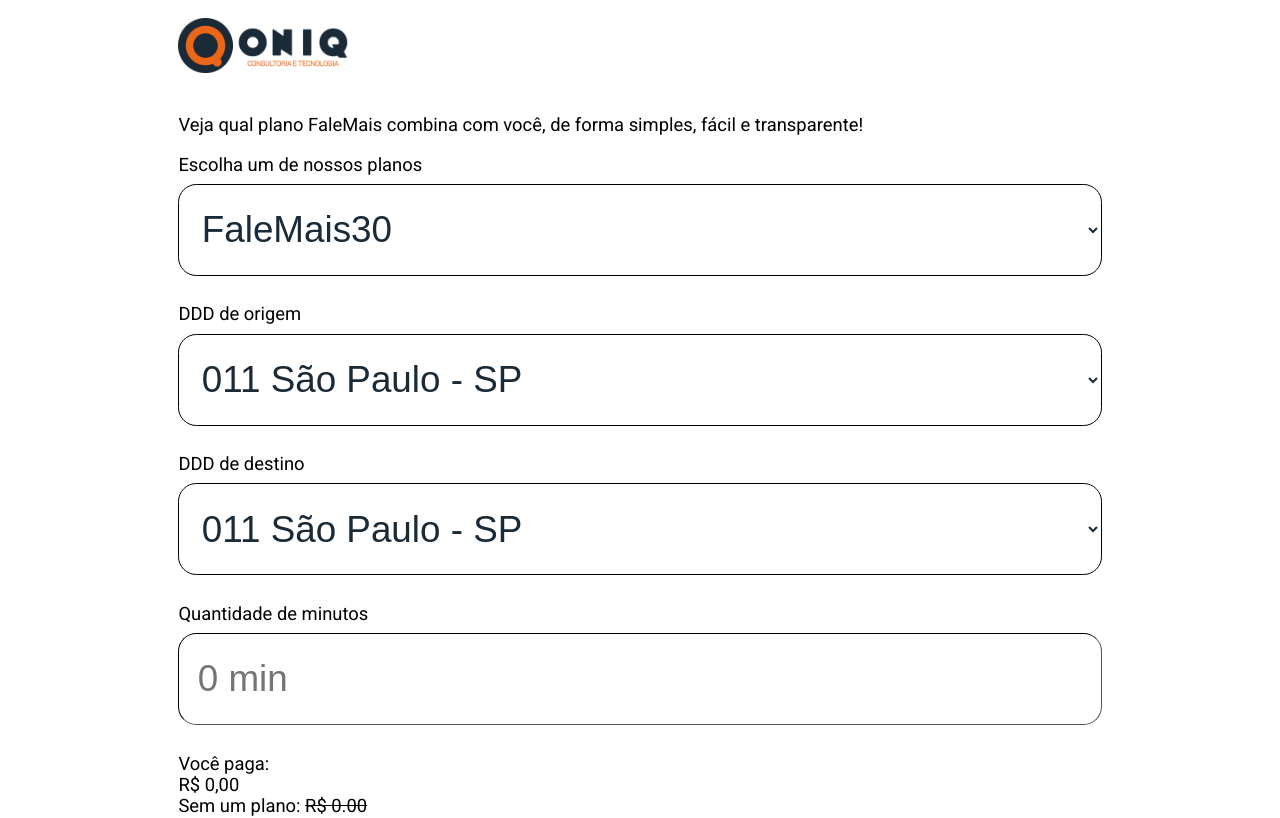
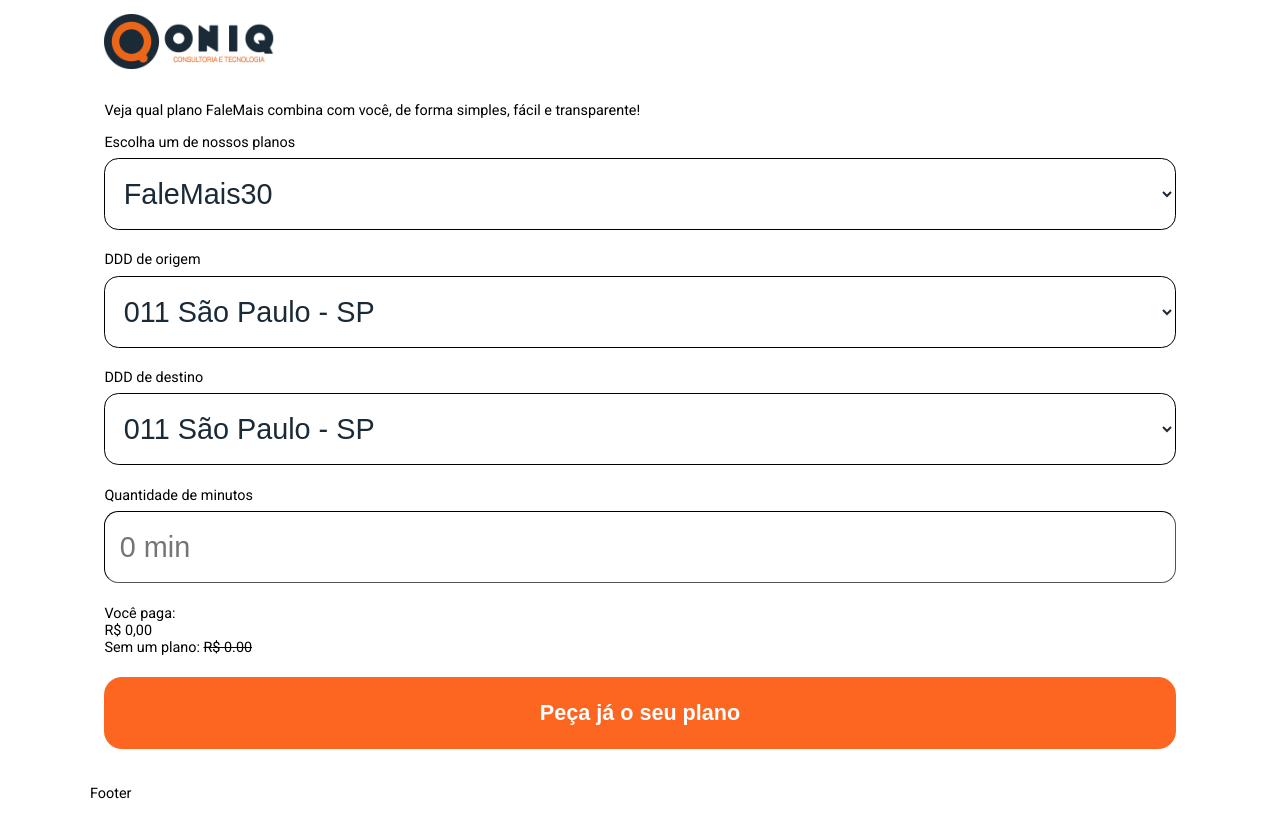
Before and after one commit to fernandohenriq/oniq-test, a React (Create React App) app: page / in a window 1280 px wide. Shown: the top 818 px of the page. Built offline with nearby package versions, Linux system fonts and the light colour scheme.

Commit message:
Adjust in global styles

```diff
--- a/src/assets/styles/global.css
+++ b/src/assets/styles/global.css
@@ -6,7 +6,7 @@
     --color-secondary-dark: #EC661A;
 
     font-family: 'Roboto', sans-serif;
-    font-size: 60%;
+    font-size: 75%;
 }
 
 * {
@@ -69,11 +69,10 @@
 /* DESKTOP */
 @media (min-width: 700px) {
     :root {
-        font-size: 115%;
+        font-size: 90%;
     }
 
     .container {
-        width: 75vw;
+        width: 90vw;
     }
-
 }
```
